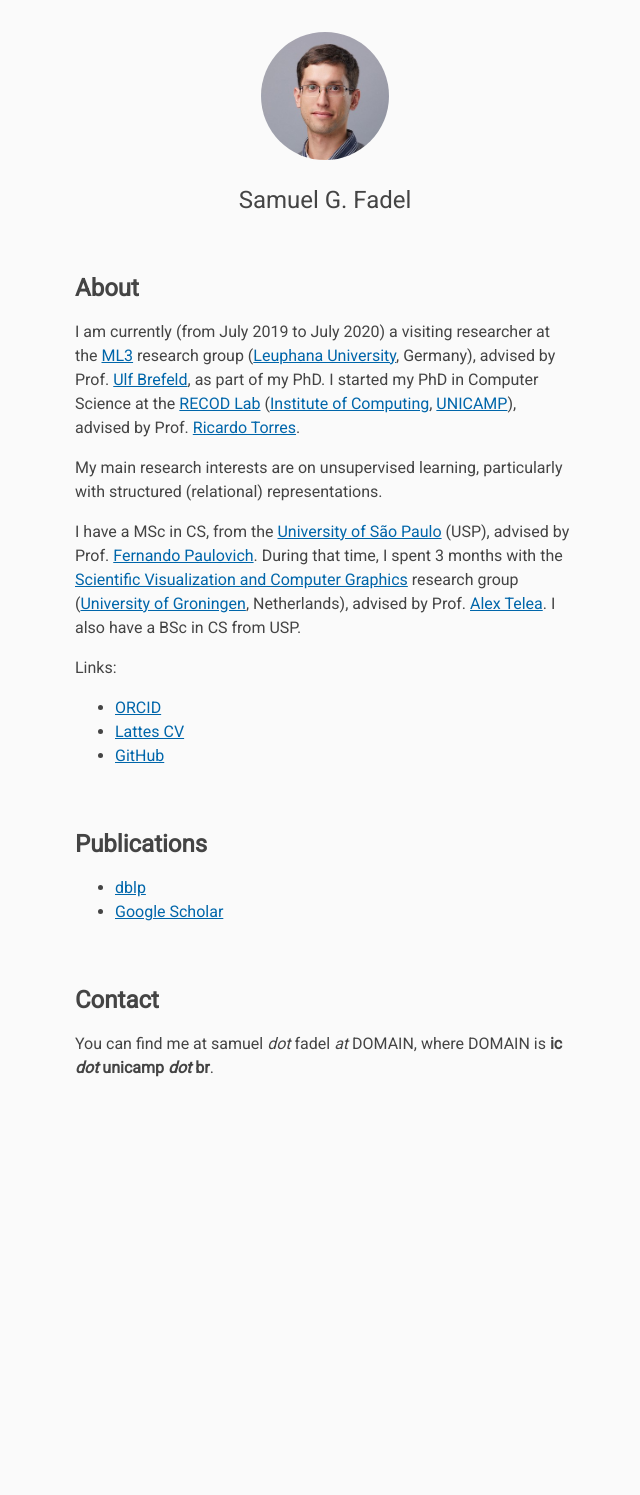
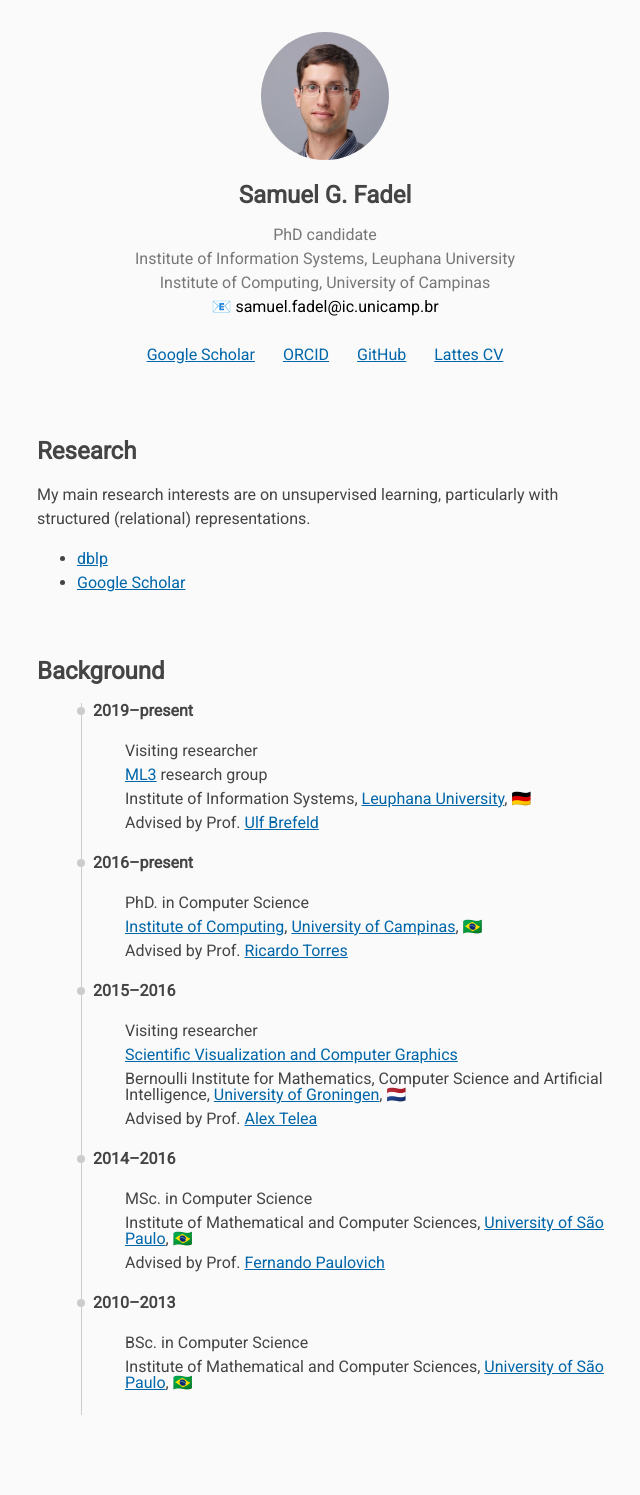
Before and after one commit to jayflyaway/fadel.github.io, a Jekyll site: the page built from README.md, in a window 1280 px wide. Shown: the whole page, without its empty margins (315-955 px from the left). Built offline with Jekyll 4.4.1, drawn with Linux system fonts in a browser that asks for light colours; our own code applies the rules of GitHub Pages for plain Markdown files; before the commit the page ends 1160 px from its top, so only the background shows below that.

Commit message:
Reorganize information.

```diff
--- a/README.md
+++ b/README.md
@@ -1,24 +1,36 @@
-## About
-
-I am currently (from July 2019 to July 2020) a visiting researcher at the [ML3](http://ml3.leuphana.de/) research group ([Leuphana University](https://www.leuphana.de/), Germany), advised by Prof. [Ulf Brefeld](https://scholar.google.com/citations?user=oWmjswoAAAAJ), as part of my PhD.
-I started my PhD in Computer Science at the [RECOD Lab](http://www.recod.ic.unicamp.br/) ([Institute of Computing](https://www.ic.unicamp.br/), [UNICAMP](https://www.unicamp.br/)), advised by Prof. [Ricardo Torres](https://scholar.google.com/citations?user=IGZ5WmgAAAAJ).
+## Research
 
 My main research interests are on unsupervised learning, particularly with structured (relational) representations.
-
-I have a MSc in CS, from the [University of São Paulo](https://www.usp.br/) (USP), advised by Prof. [Fernando Paulovich](https://scholar.google.com/citations?user=TmMJsJkAAAAJ).
-During that time, I spent 3 months with the [Scientific Visualization and Computer Graphics](http://www.cs.rug.nl/svcg/) research group ([University of Groningen](https://www.rug.nl/), Netherlands), advised by Prof. [Alex Telea](https://scholar.google.com/citations?user=VspO6ZUAAAAJ).
-I also have a BSc in CS from USP.
-
-Links:
-* [ORCID](https://orcid.org/0000-0002-4459-4336)
-* [Lattes CV](http://lattes.cnpq.br/3874774171103553)
-* [GitHub](https://github.com/fadel/)
-
-## Publications
 
 * [dblp](https://dblp.uni-trier.de/pers/hd/f/Fadel:Samuel_G=)
 * [Google Scholar](https://scholar.google.com/citations?user=IV7luZsAAAAJ)
 
-## Contact
 
-You can find me at samuel *dot* fadel *at* DOMAIN, where DOMAIN is __ic *dot* unicamp *dot* br__.
+## Background
+
+{: #timeline}
+- 2019--present
+  + Visiting researcher
+  + [ML3](http://ml3.leuphana.de/) research group
+  + Institute of Information Systems, [Leuphana University](https://www.leuphana.de/), 🇩🇪
+  + Advised by Prof. [Ulf Brefeld](https://scholar.google.com/citations?user=oWmjswoAAAAJ)
+
+- 2016--present
+  + PhD. in Computer Science
+  + [Institute of Computing](https://www.ic.unicamp.br/), [University of Campinas](https://www.unicamp.br/), 🇧🇷
+  + Advised by Prof. [Ricardo Torres](https://scholar.google.com/citations?user=IGZ5WmgAAAAJ)
+
+- 2015--2016
+  + Visiting researcher
+  + [Scientific Visualization and Computer Graphics](http://www.cs.rug.nl/svcg/)
+  + Bernoulli Institute for Mathematics, Computer Science and Artificial Intelligence, [University of Groningen](https://www.rug.nl/), 🇳🇱
+  + Advised by Prof. [Alex Telea](https://scholar.google.com/citations?user=VspO6ZUAAAAJ)
+
+- 2014--2016
+  + MSc. in Computer Science
+  + Institute of Mathematical and Computer Sciences, [University of São Paulo](https://www.usp.br/), 🇧🇷
+  + Advised by Prof. [Fernando Paulovich](https://scholar.google.com/citations?user=TmMJsJkAAAAJ)
+
+- 2010--2013
+  + BSc. in Computer Science
+  + Institute of Mathematical and Computer Sciences, [University of São Paulo](https://www.usp.br/), 🇧🇷
--- a/_layouts/default.html
+++ b/_layouts/default.html
@@ -18,21 +18,6 @@
       margin: 2rem 1rem;
     }
 
-    #header, #content {
-      margin: 0 auto;
-      max-width: 500px;
-    }
-
-    #header {
-      font-size: 1.5em;
-      text-align: center;
-    }
-
-    #header #picture img {
-      width: 8rem;
-      border-radius: 50%;
-    }
-
     a, a:visited {
       color: #0066aa;
     }
@@ -41,15 +26,115 @@
       color: #0088dd;
     }
 
-    h1, h2 {
+    #header, #content {
+      margin: 0 auto;
+      max-width: 36em;
+    }
+
+    #header {
+      text-align: center;
+    }
+
+    #header h1 {
+      font-size: 1.5em;
+    }
+
+    #header #picture img {
+      width: 8rem;
+      border-radius: 50%;
+    }
+
+    #header ul.info {
+        list-style: none;
+        margin: 0;
+        padding: 0;
+    }
+
+    #header ul.info li {
+      margin: 0;
+      padding: 0;
+      color: #777777;
+    }
+
+    #header ul.info li .email {
+      color: #000000;
+    }
+
+    #header ul.links {
+      margin: 1em;
+      padding: 0;
+    }
+
+    #header ul.links li {
+      display: inline;
+      margin: 0 0.25em;
+      padding: 0.25em 0.5em;
+    }
+
+    #header ul.links li a {
+      line-height: 2.5em;
+    }
+
+    #content h1, #content h2 {
       margin-top: 4rem;
     }
 
-    h3, h4, h5, h6 {
+    #content h3, #content h4, #content h5, #content h6 {
       margin-top: 2rem;
     }
 
-    @media screen and (min-width: 960px) {
+    #timeline {
+      list-style-type: none;
+    }
+
+    #timeline li {
+      padding: 0;
+      margin: 0;
+      font-weight: bold;
+      position: relative;
+      line-height: 1em;
+      left: 1em;
+    }
+
+    #timeline li::before {
+       width: 0.5em;
+       height: 0.5em;
+       display: block;
+       top: 0.25em;
+       position: absolute;
+       left: -1em;
+       border-radius: 100%;
+       background-color: #cccccc;
+       content: '';
+       line-height: 0.5em;
+    }
+
+    #timeline ul {
+      margin: 0;
+      padding: 1em;
+      list-style-type: none;
+    }
+
+    #timeline ul::before {
+      position: absolute;
+      height: 100%;
+      border-left: 0.1em solid #cccccc;
+      top: 0;
+      left: -0.78em;
+      content: '';
+    }
+
+    #timeline ul li {
+      padding: 0;
+      margin: 0.5em 0;
+      font-weight: normal;
+    }
+
+    #timeline ul li::before {
+        display: none;
+    }
+
+    @media screen and (min-width: 62em) {
       body {
         margin: 2rem 0;
         padding: 0 2rem 2rem 2rem;
@@ -60,7 +145,19 @@
 <body>
   <div id="header">
     <div id="picture"><img alt="Picture" src="img/fadel.jpg"></div>
-    <p>Samuel G. Fadel</p>
+    <h1>Samuel G. Fadel</h1>
+    <ul class="info">
+      <li>PhD candidate</li>
+      <li>Institute of Information Systems, Leuphana University</li>
+      <li>Institute of Computing, University of Campinas</li>
+      <li>📧 <span class="email">samuel.fadel@ic.unicamp.br</span></li>
+    </ul>
+    <ul class="links">
+      <li><a href="https://scholar.google.com/citations?user=IV7luZsAAAAJ">Google Scholar</a></li>
+      <li><a href="https://orcid.org/0000-0002-4459-4336">ORCID</a></li>
+      <li><a href="https://github.com/fadel">GitHub</a></li>
+      <li><a href="http://lattes.cnpq.br/3874774171103553">Lattes CV</a></li>
+    </ul>
   </div>
   <div id="content">
     {{ content }}
```
